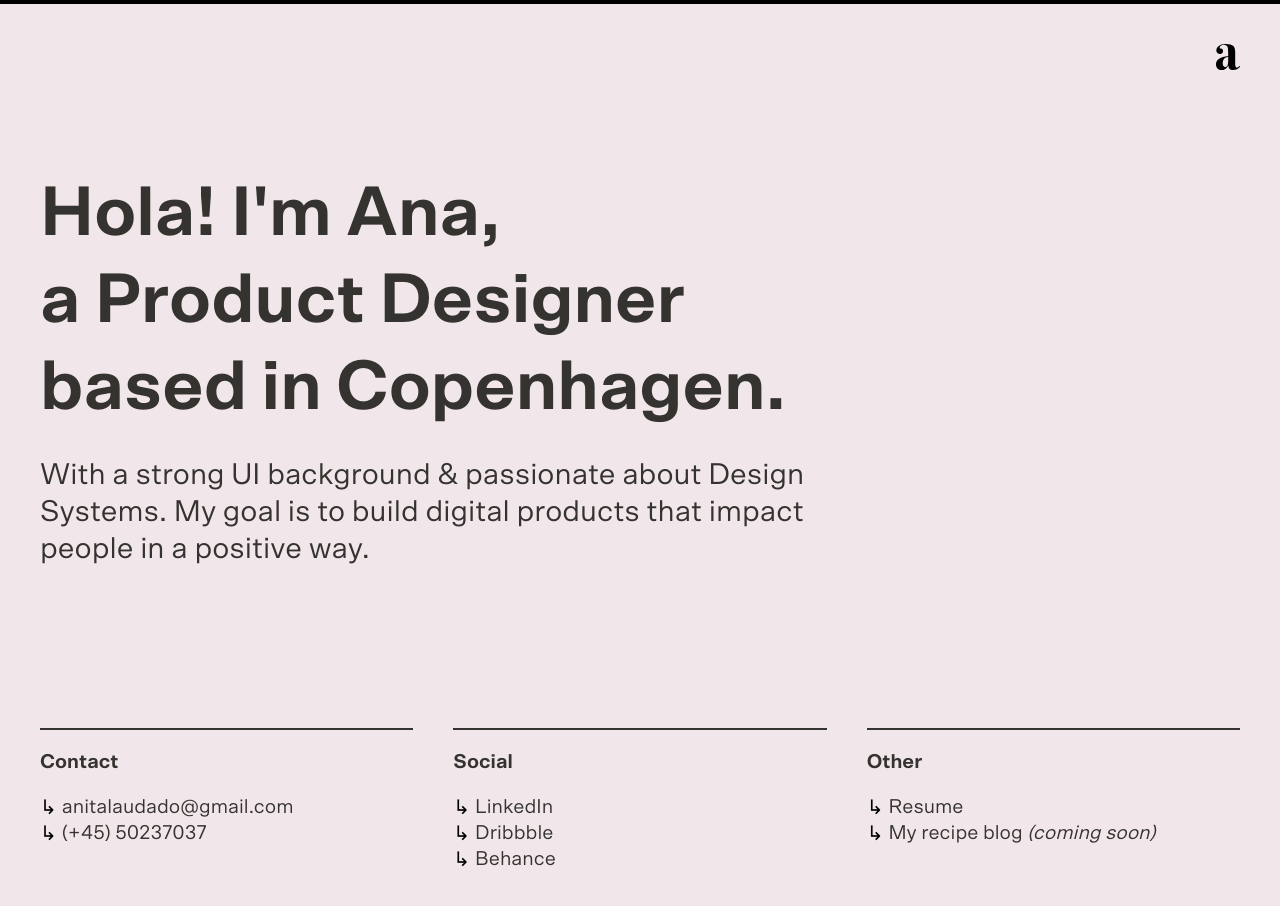
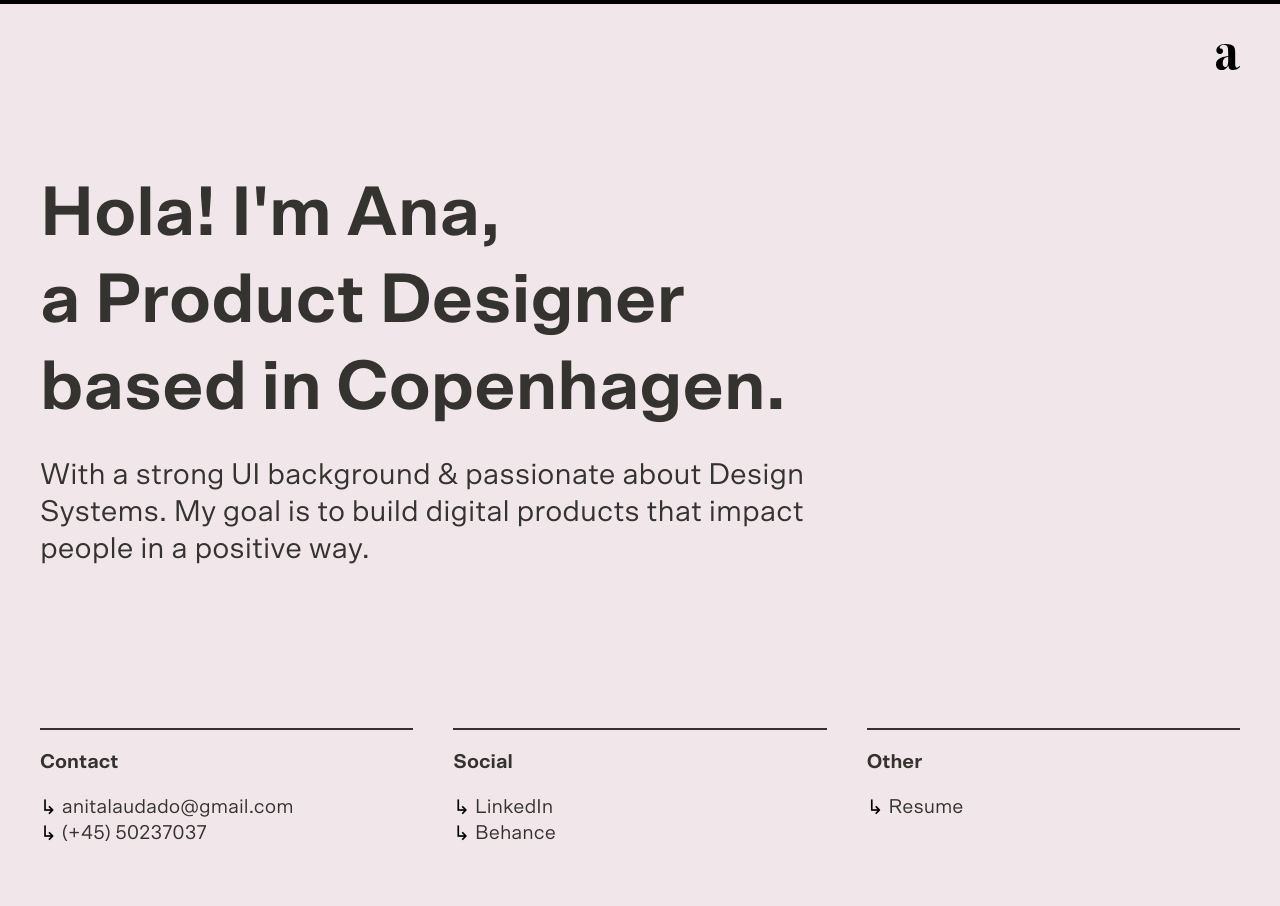
Before and after one commit to gonstoll/anita-laudado, a React (Create React App) app: page / in a window 1280 px wide. Shown: the top 906 px of the page. Built offline with nearby package versions, Linux system fonts and the light colour scheme.

Commit message:
feat(Social Links): Removing Dribbble and recipe blog links

```diff
--- a/src/Portfolio/definitions.ts
+++ b/src/Portfolio/definitions.ts
@@ -21,10 +21,6 @@ export const links: Links = {
       text: 'LinkedIn',
     },
     {
-      link: 'https://dribbble.com/anitalaudado',
-      text: 'Dribbble',
-    },
-    {
       link: 'https://www.behance.net/anitalaudado',
       text: 'Behance',
     },
@@ -34,9 +30,5 @@ export const links: Links = {
       link: resume,
       text: 'Resume',
     },
-    {
-      link: '',
-      text: 'My recipe blog',
-    },
   ],
 };
```
